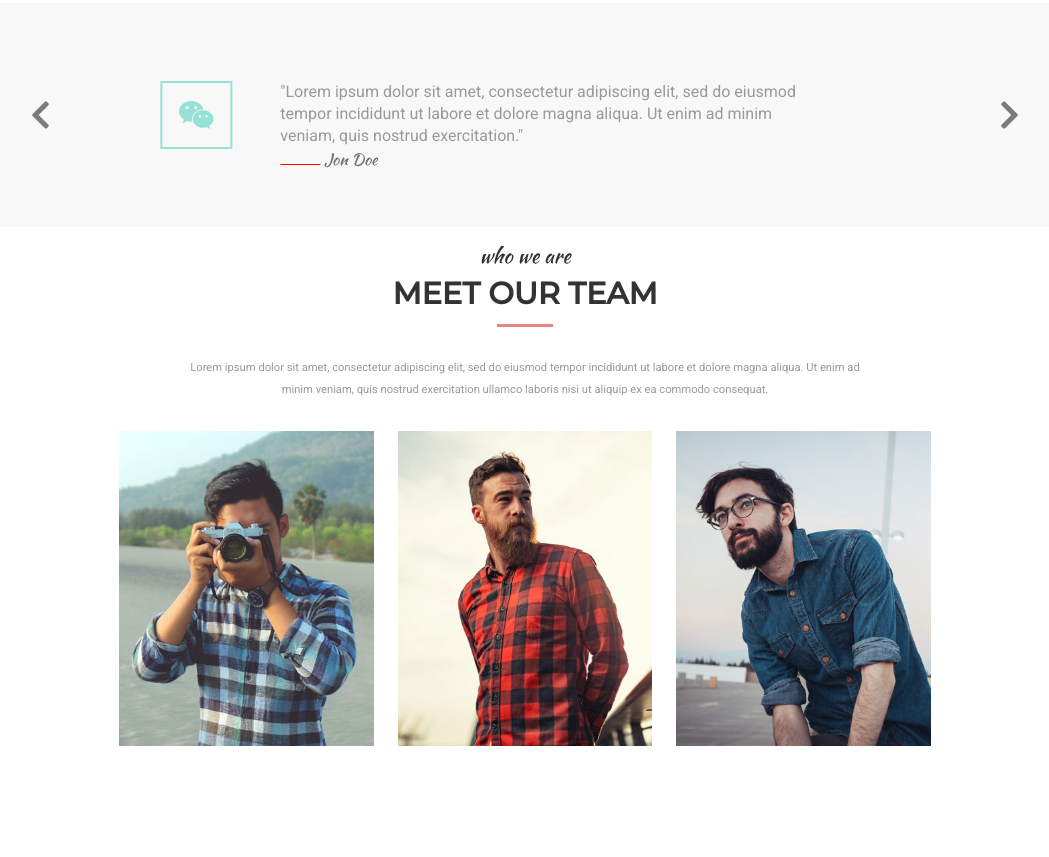
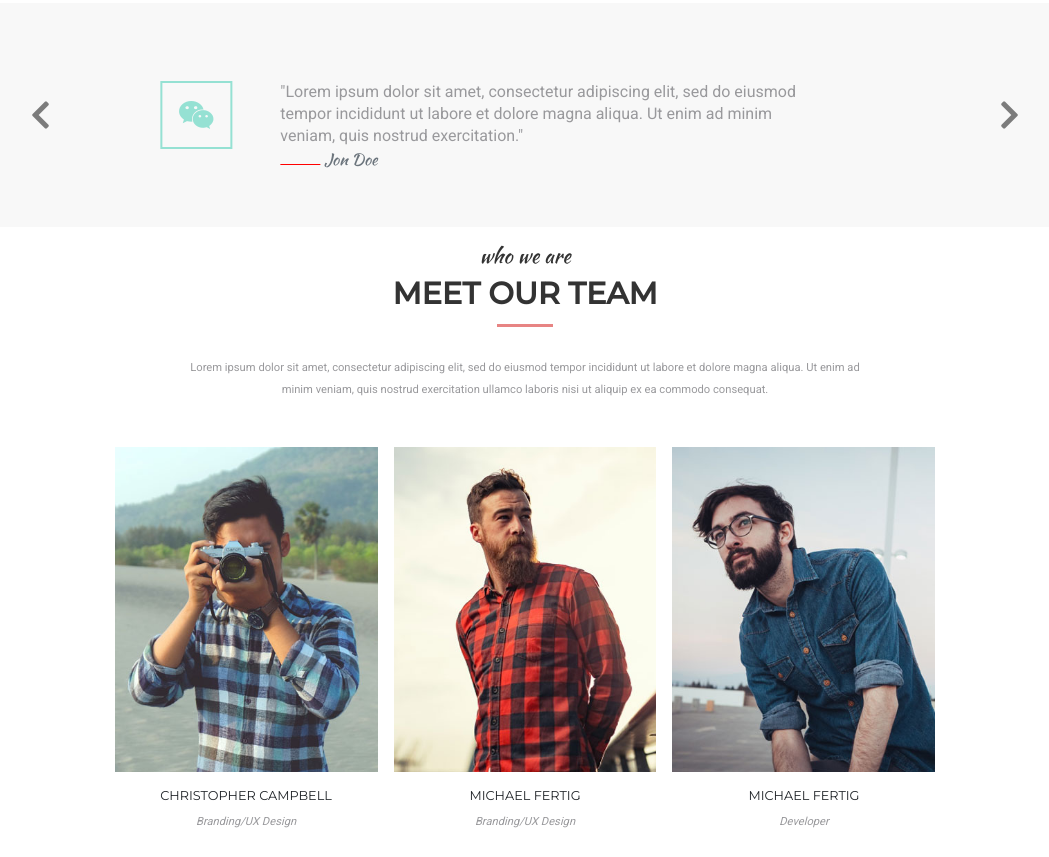
Before and after one commit to abanoubsamir-28/Mogo-Landing-Page, a website: page index.html in a window 1280 px wide. Shown: the part 4093-4950 px from the top of the page, without its empty margins (115-1164 px from the left). Before the commit the page ends 4879 px from the top, so only its background shows below. Drawn offline with nearby package versions, Linux system fonts and the light colour scheme.

Commit message:
fix team seaction

```diff
--- a/index.html
+++ b/index.html
@@ -495,7 +495,7 @@
                 aliquip ex ea commodo consequat.</p>
         </div>
         <div class="row team__wrapper justify-content-center my-4 mx-auto w-75">
-            <div class="col-md-4 team__item ">
+            <div class="col-md-4 team__item g-3 ">
                 <figure class="position-relative">
                     <img src="./assests/images/team/img-1.jpg" class="w-100 d-block">
                     <div
@@ -504,11 +504,12 @@
                         <i class="fab fa-twitter p-2 fs-3 mx-1"></i>
                         <i class="fab fa-pinterest p-2 fs-3 mx-1"></i>
                         <i class="fab fa-instagram p-2 fs-3 mx-1"></i>
-
                     </div>
                 </figure>
+                <h6 class="text-center text-uppercase">CHRISTOPHER CAMPBELL</h6>
+                <p class="m-0 text-center fst-italic text-capitalize">Branding/UX design</p>
             </div>
-            <div class="col-md-4 team__item ">
+            <div class="col-md-4 team__item g-3">
                 <figure class="position-relative">
                     <img src="./assests/images/team/img-2.jpg" class="w-100 d-block">
                     <div
@@ -517,11 +518,12 @@
                         <i class="fab fa-twitter p-2 fs-3 mx-1"></i>
                         <i class="fab fa-pinterest p-2 fs-3 mx-1"></i>
                         <i class="fab fa-instagram p-2 fs-3 mx-1"></i>
-
                     </div>
                 </figure>
+                <h6 class="text-center text-uppercase">MICHAEL FERTIG</h6>
+                <p class="m-0 text-center fst-italic text-capitalize">Branding/UX design</p>
             </div>
-            <div class="col-md-4 team__item ">
+            <div class="col-md-4 team__item g-3">
                 <figure class="position-relative">
                     <img src="./assests/images/team/img-3.jpg" class="w-100 d-block">
                     <div
@@ -530,9 +532,10 @@
                         <i class="fab fa-twitter p-2 fs-3 mx-1"></i>
                         <i class="fab fa-pinterest p-2 fs-3 mx-1"></i>
                         <i class="fab fa-instagram p-2 fs-3 mx-1"></i>
-
                     </div>
                 </figure>
+                <h6 class="text-center text-uppercase">MICHAEL FERTIG</h6>
+                <p class="m-0 text-center fst-italic text-capitalize">developer</p>
             </div>
         </div>
 
--- a/scss/_base.scss
+++ b/scss/_base.scss
@@ -352,6 +352,10 @@ header {
             }
         }
 
+        h6 {
+            font-weight: 100;
+            font-size: .8rem;
+        }
         &:hover figure {
             bottom: 5%;
             right: 5%;
```
Also changed, not shown: css/style.css.
